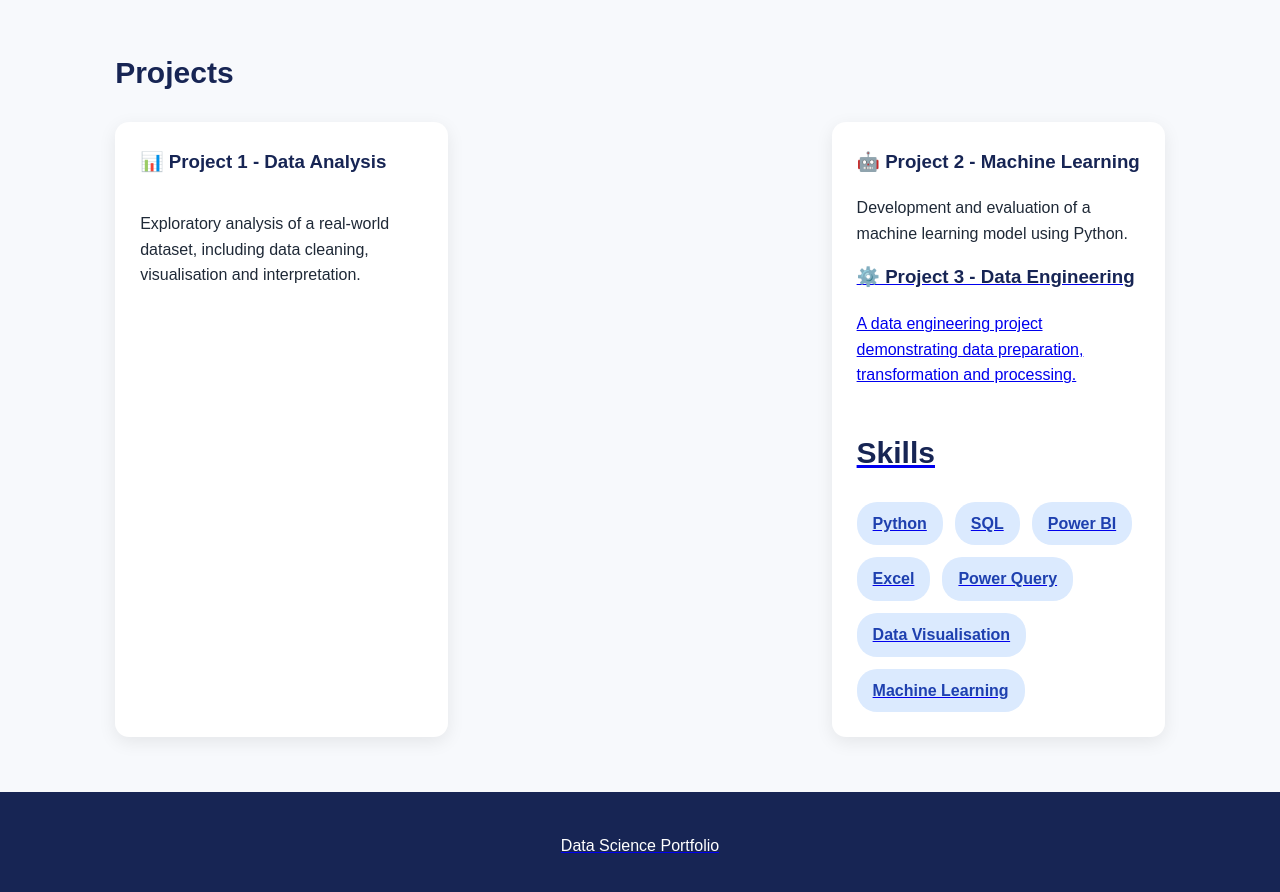
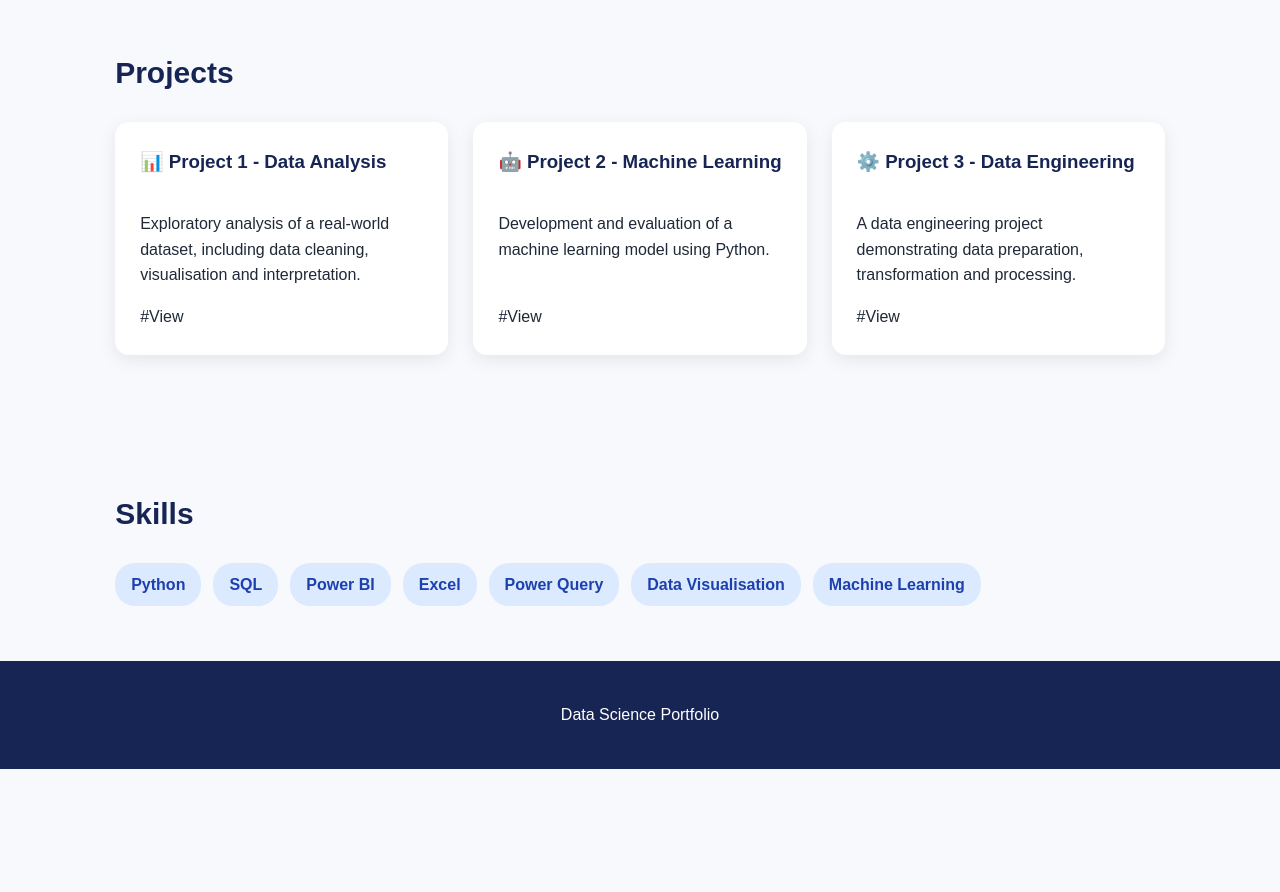
Before and after one commit to DataScienceStudent11/practice, a Jekyll site: the page index.html, which Jekyll copies as it is, in a window 1280 px wide and 900 px high, scrolled down 1009 px. Shown: the top 892 px of the window. Built offline with Jekyll 4.4.1, drawn with Linux system fonts in a browser that asks for light colours; after the commit the page ends 1778 px from its top, so only the background shows below that.

Commit message:
Fix HTML structure and update project links

```diff
--- a/index.html
+++ b/index.html
@@ -85,7 +85,7 @@
                 including data cleaning, visualisation and interpretation.
             </p>
 
-            <a hrefa>
+            #View</a>
         </div>
 
         <div class="project">
@@ -96,7 +96,8 @@
                 model using Python.
             </p>
 
-            <a href="#" class="/div>
+            #View</a>
+        </div>
 
         <div class="project">
             <h3>⚙️ Project 3 - Data Engineering</h3>
@@ -106,7 +107,7 @@
                 preparation, transformation and processing.
             </p>
 
-            <a href="
+            #View</a>
         </div>
 
     </div>
```
Lines whose indentation alone changed are shown as unchanged.
